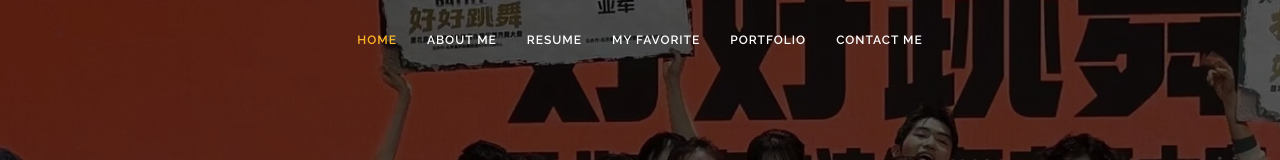
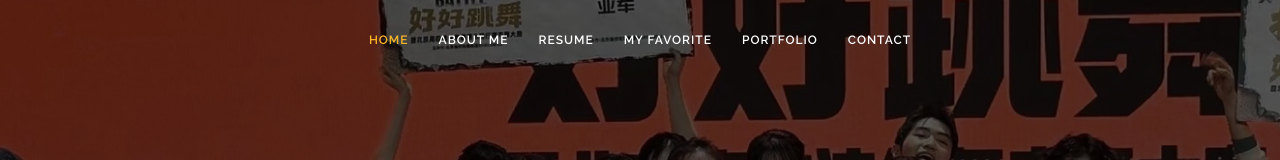
Before and after one commit to willaitsme/willaitsme, a plain HTML site: page index.html in a window 1280 px wide. Shown: the top 160 px of the page. Drawn offline with nearby package versions, Linux system fonts and the light colour scheme.

Commit message:
changge contactme to contact

```diff
--- a/index.html
+++ b/index.html
@@ -40,7 +40,7 @@
         <li><a class="nav-link scrollto" href="#resume">Resume</a></li>
         <li><a class="nav-link scrollto" href="#services">My Favorite</a></li>
         <li><a class="nav-link scrollto " href="#portfolio">Portfolio</a></li>
-        <li><a class="nav-link scrollto" href="#contact">Contact Me</a></li>
+        <li><a class="nav-link scrollto" href="#contact">Contact</a></li>
       </ul>
       <i class="bi bi-list mobile-nav-toggle"></i>
     </nav><!-- .navbar -->
```
